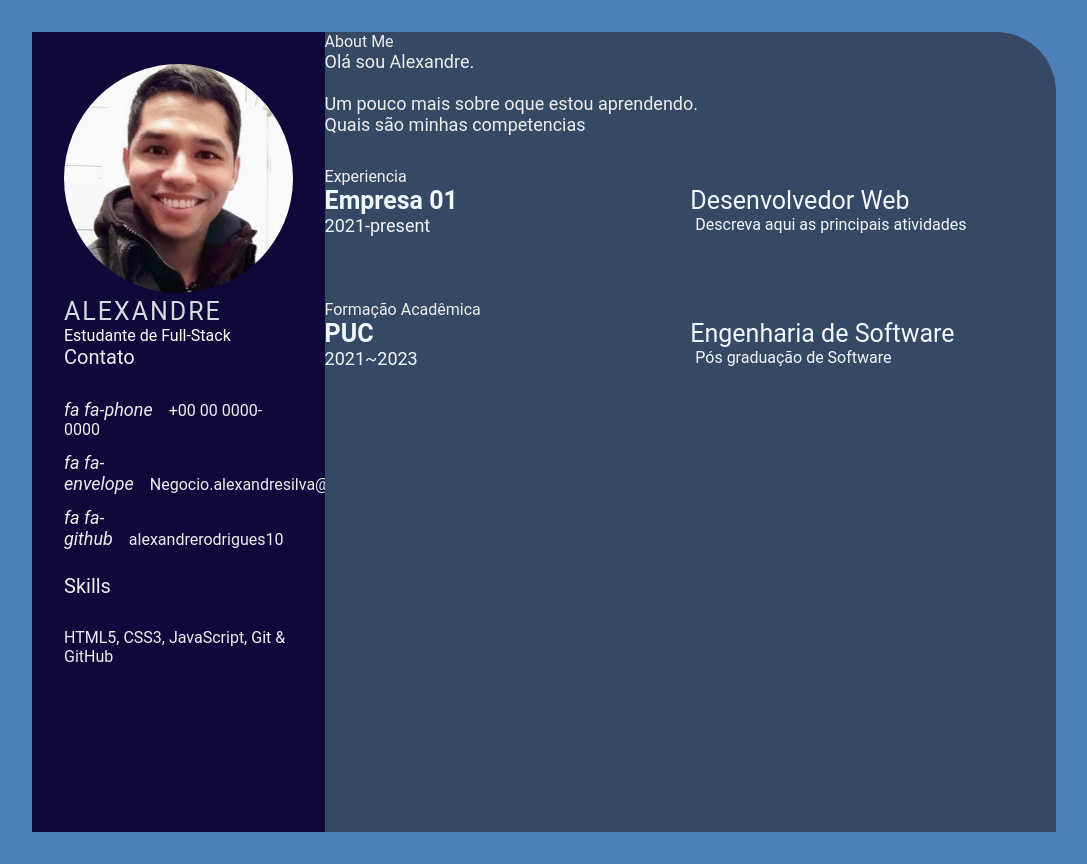
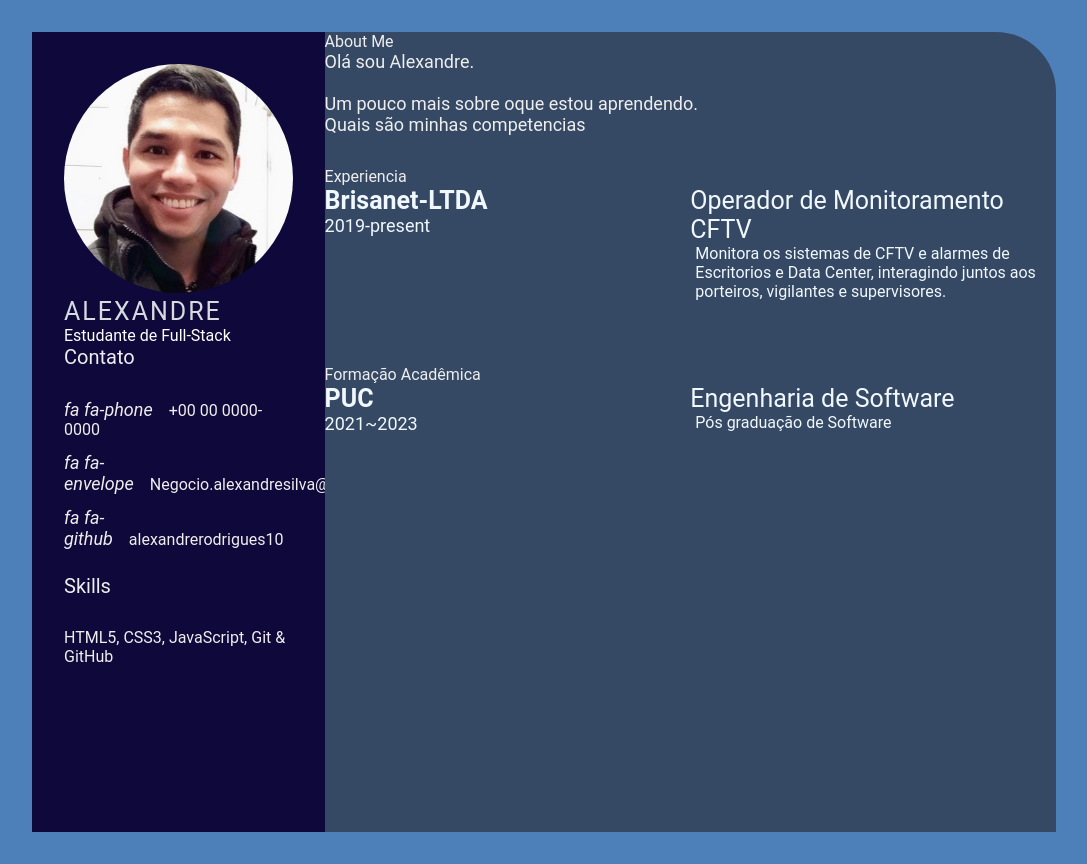
Before and after one commit to alexandre-rcode/jornada-dev.alexandresilvacode.github.io, a plain HTML site: page index.html in a window 1280 px wide. Shown: the whole page, without its empty margins (96-1183 px from the left). Drawn offline with Linux system fonts and the light colour scheme.

Commit message:
Atualizndo, Arrumando o codigo

```diff
--- a/index.html
+++ b/index.html
@@ -47,21 +47,23 @@
                 <section class="experience gap">
                     <div class="right-title">Experiencia</div>
 
-                    <div class="experience-contents">
+                <div class="experience-contents">
                         <div class="exp-left">
-                            <p class="exp-company-name">Empresa 01</p>
-                            <p class="exp-time-period">2021-present</p>
+                            <p class="exp-company-name">Brisanet-LTDA</p>
+                            <p class="exp-time-period">2019-present</p>
                         </div>
                         <div class="exp-right">
-                            <p class="exp-position">Desenvolvedor Web</p>
-                            <p class="exp-desc">Descreva aqui as principais atividades</p>
+                            <p class="exp-position">Operador de Monitoramento CFTV</p>
+                            <p class="exp-desc">Monitora os sistemas de CFTV e alarmes de Escritorios e Data Center, interagindo juntos aos porteiros, vigilantes e supervisores.</p>
                         </div>
-                    </div>
+                </div>
 
                 </section>
 
                 <section class="education gap">
+
                      <div class="right-title">Formação Acadêmica</div>
+
                 <div class="education-contents">
                     <div class="education-lafet">
                          <p class="education-school-name">PUC</p>
@@ -74,7 +76,6 @@
                     </div>
                 </div>
                 </section>
-
         </section>
     </main>
 </body>
```
